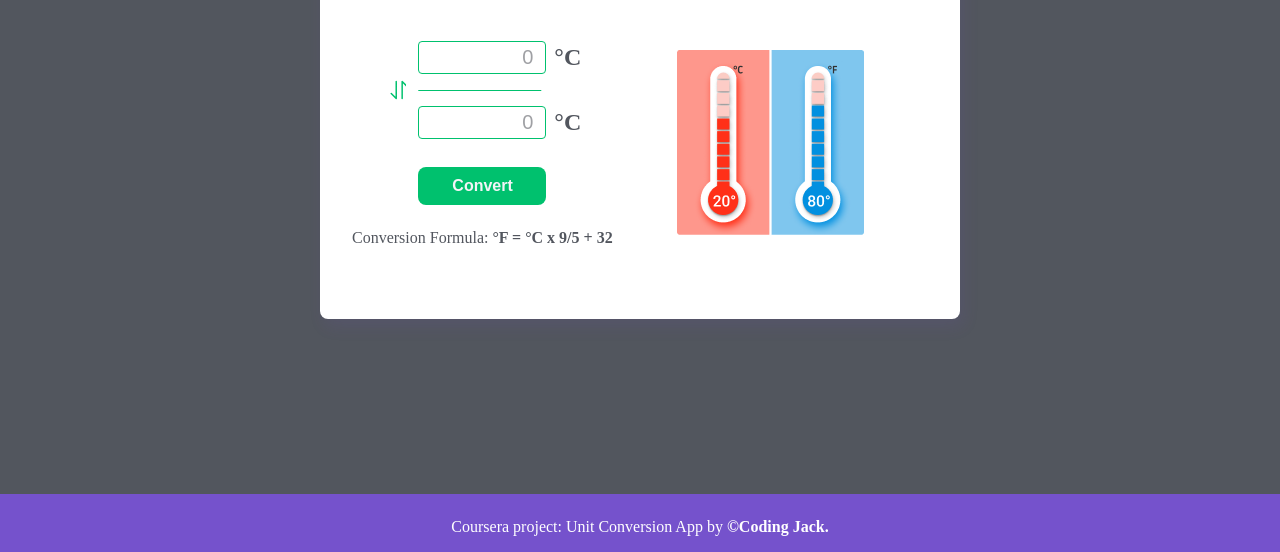
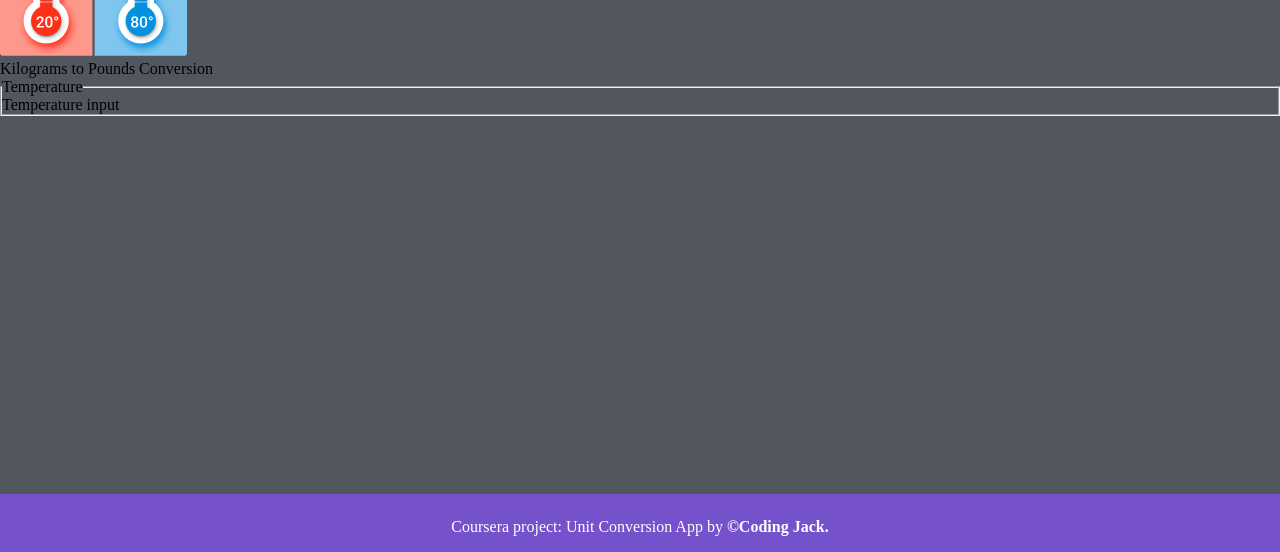
Before and after one commit to Yakub357/conversion-app, a plain HTML site: page index.html in a window 1280 px wide. Shown: the part 248-800 px from the top of the page. Drawn offline with Linux system fonts and the light colour scheme; a web font is replaced by a local one.

Commit message:
Revert "card low-fidelity layout created"
This reverts commit ae8647dde2866db318a77cfb5bcf04d57c48a553.

```diff
--- a/index.html
+++ b/index.html
@@ -42,55 +42,25 @@
     </section>
 
     <main>
-      <section class="card green" id="temperature">
-        <div class="card__head">
-          <h2 class="card__heading">Temperature</h2>
-        </div>
-
-        <article class="card__main">
-          <div class="card__content">
-            <div class="content__wrapper">
-              <div class="input__wrapper">
-                <input
-                  type="number"
-                  id="tmp_input"
-                  name="tmp_input"
-                  placeholder="0"
-                />
-                <label for="tmp_input">°C</label>
-              </div>
-
-              <div class="card__switch">
-                <button id="btn__switch"></button>
-                <div class="divider"></div>
-              </div>
-
-              <div class="input__wrapper">
-                <input
-                  type="number"
-                  id="tmp_input"
-                  name="tmp_input"
-                  placeholder="0"
-                />
-                <label for="tmp_input">°C</label>
-              </div>
-              <button class="btn__convert" id="btn-convert">Convert</button>
-            </div>
-
-            <p class="card__desc">
-              Conversion Formula:
-              <span> °F = °C x 9/5 + 32 </span>
-            </p>
-          </div>
-
-          <figure class="card__img">
+      <section class="card green-theme" id="temperature">
+        <div class="card__wrapper" id="tmp">
+          <figure>
             <img
               src="./imgs/thermometers-illustration.png"
               alt="illustration of thermometers in F and C scales"
             />
-            <figcaption>Celsius to Fahrenheit conversion</figcaption>
+            <figcaption>Kilograms to Pounds Conversion</figcaption>
           </figure>
-        </article>
+
+          <article class="card__content">
+            <fieldset class="card__inputs">
+              <legend>Temperature</legend>
+
+              <label for="Temperature">Temperature</label>
+              input
+            </fieldset>
+          </article>
+        </div>
       </section>
     </main>
 
--- a/style.css
+++ b/style.css
@@ -10,8 +10,6 @@ body {
   height: 100%;
   width: 100%;
   font-family: "Inria Sans", serif;
-
-  box-sizing: border-box;
 }
 
 /* ==== ==== LAYOUT ==== ==== */
@@ -34,19 +32,6 @@ a {
 ul,
 ol {
   list-style: none;
-}
-
-/* REMOVING ARROWS AND SPINNERS FOR CLIENT BROWSERS */
-/* Chrome, Safari, Edge, Opera */
-input::-webkit-outer-spin-button,
-input::-webkit-inner-spin-button {
-  -webkit-appearance: none;
-  margin: 0;
-}
-
-/* Firefox */
-input[type="number"] {
-  -moz-appearance: textfield;
 }
 
 /* ==== ==== TOP NAVIGATION ==== ==== */
@@ -129,11 +114,6 @@ main {
   height: 100%; */
 
   justify-self: stretch;
-
-  display: flex;
-  flex-direction: column;
-  align-items: center;
-  justify-content: space-between;
 }
 
 /* ==== ==== FOOTER ==== ==== */
@@ -164,193 +144,3 @@ footer {
     text-decoration: underline;
   }
 }
-
-/* ==== ==== CARDS ==== ==== */
-.card {
-  margin-top: 4rem;
-
-  width: 100%;
-  max-width: 40rem;
-  flex-shrink: 0;
-
-  display: flex;
-  flex-direction: column;
-  align-items: center;
-  justify-content: flex-start;
-
-  border-radius: 8px;
-
-  background-color: #fff;
-  box-shadow: 4px 8px 16px 0px rgba(117, 82, 204, 0.1);
-
-  overflow: hidden;
-}
-
-.card__head {
-  width: 100%;
-  text-align: center;
-  padding: 0.5rem 2rem;
-
-  background-color: #00c16e;
-}
-
-.card__heading {
-  font-size: 2.25rem;
-  font-weight: 700;
-  color: #f3f4f7;
-}
-
-.card__main {
-  width: 100%;
-  padding: 3rem 2rem 4.5rem 2rem;
-
-  display: flex;
-  align-items: center;
-  justify-content: space-between;
-}
-
-.card__content {
-  /* width: 100%; */
-
-  display: flex;
-  flex-direction: column;
-  align-items: center;
-  justify-content: flex-start;
-}
-
-.content__wrapper {
-  width: 100%;
-  max-width: 8rem;
-}
-
-.input__wrapper {
-  width: 100%;
-
-  display: flex;
-  align-items: center;
-  justify-content: flex-start;
-
-  input {
-    max-width: 8rem;
-
-    padding: 0.25rem 0.75rem;
-    border-radius: 4px;
-    border: 1px solid #00c16e;
-
-    direction: rtl;
-
-    font-size: 1.25rem;
-    font-weight: 700;
-    color: #52565e;
-  }
-
-  input:focus,
-  input:active {
-    outline: none;
-    border-width: 2px;
-  }
-
-  input::placeholder {
-    color: #9fa0a4;
-    font-weight: 400;
-  }
-
-  label {
-    margin-left: 0.5rem;
-
-    font-size: 1.5rem;
-    font-weight: 700;
-    color: #52565e;
-  }
-}
-
-.card__switch {
-  margin: 0.25rem 0 0.25rem 0;
-
-  width: 120%;
-  transform: translateX(-20%);
-
-  display: flex;
-  align-items: center;
-  justify-content: flex-start;
-
-  #btn__switch {
-    width: 1.5rem;
-    height: 1.5rem;
-    background-color: #fff;
-
-    background-image: url("./imgs/arrow-vertical-swap--green.svg");
-
-    border: none;
-  }
-
-  #btn__switch:hover {
-    cursor: pointer;
-    transform: scale(1.01, 1.01);
-    box-shadow: 4px 8px 16px 0px rgba(117, 82, 204, 0.1);
-  }
-
-  .divider {
-    margin-left: 0.75rem;
-
-    width: 100%;
-    height: 1px;
-    background-color: #00c16e;
-  }
-}
-
-.btn__convert {
-  margin-top: 1.75rem;
-  background-color: #00c16e;
-  border-radius: 8px;
-
-  border: 2px solid transparent;
-
-  color: #f3f4f7;
-  font-size: 1rem;
-  font-weight: 700;
-
-  padding: 0.5rem 2rem;
-
-  width: 100%;
-
-  transition: all ease-in-out 0.2s;
-}
-
-.btn__convert:hover {
-  cursor: pointer;
-  color: #00c16e;
-  background-color: #fff;
-  border-color: #00c16e;
-}
-
-.card__desc {
-  margin-top: 1.5rem;
-
-  color: #52565e;
-  text-align: center;
-  font-size: 1rem;
-  font-weight: 400;
-
-  span {
-    font-weight: 700;
-  }
-}
-
-.card__img {
-  max-width: 12rem;
-
-  margin-right: 4rem;
-
-  figcaption {
-    display: none;
-  }
-}
-
-/* TODO  */
-/* ! 1. Adjust the input, divider, and convert button    */
-/* !    so they are the same size as in figma design */
-/* ! 2. Add functionality to switch button with checkbox inputs */
-/* ? 3. Add functionality to Convert button via JS */
-/* ? 4. Add Cards together with their classes other conversion  */
-/* ?    units */
```
Also changed, not shown: imgs/arrow-vertical-swap--blue.svg (deleted), imgs/arrow-vertical-swap--green.svg (deleted), imgs/arrow-vertical-swap--orange.svg (deleted).
